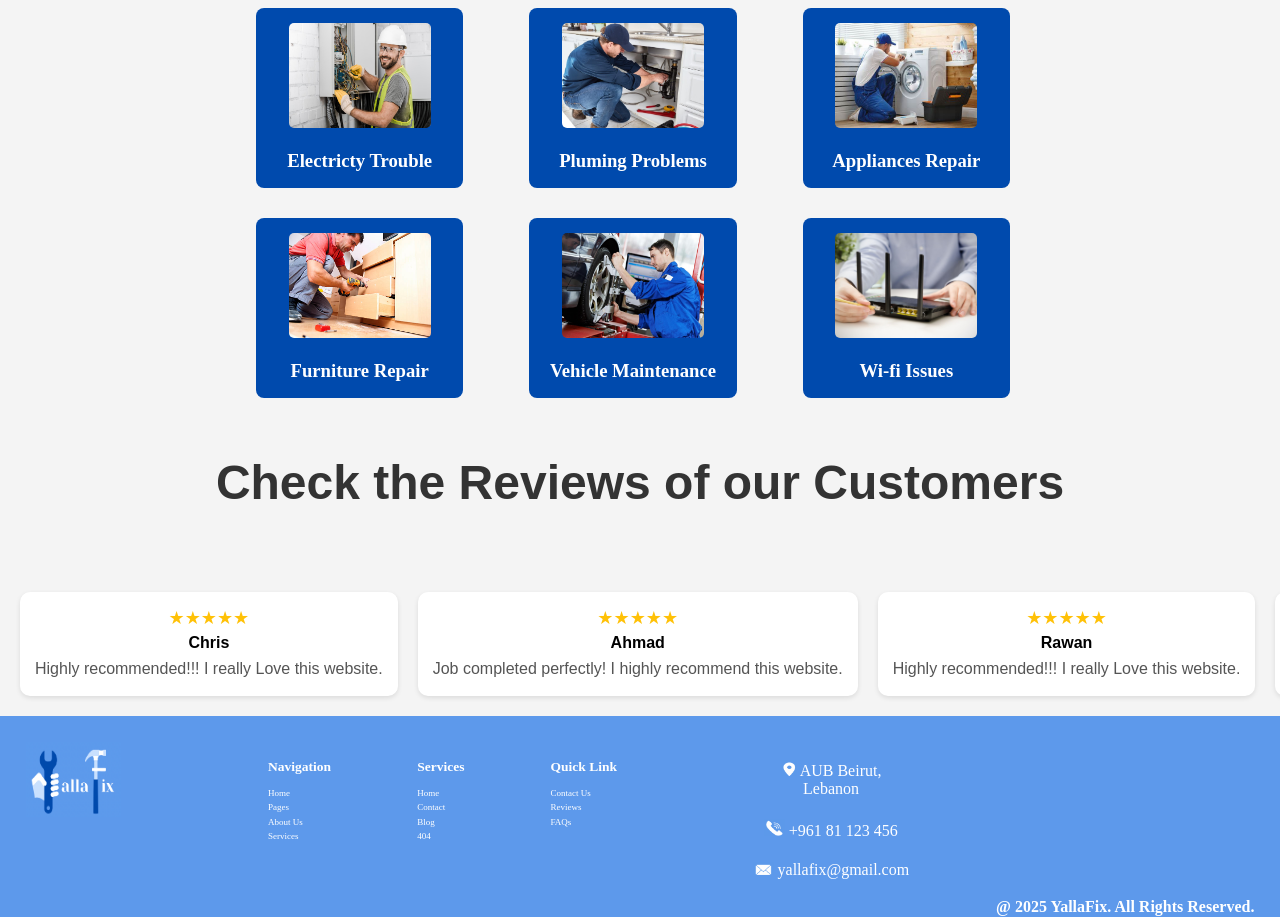
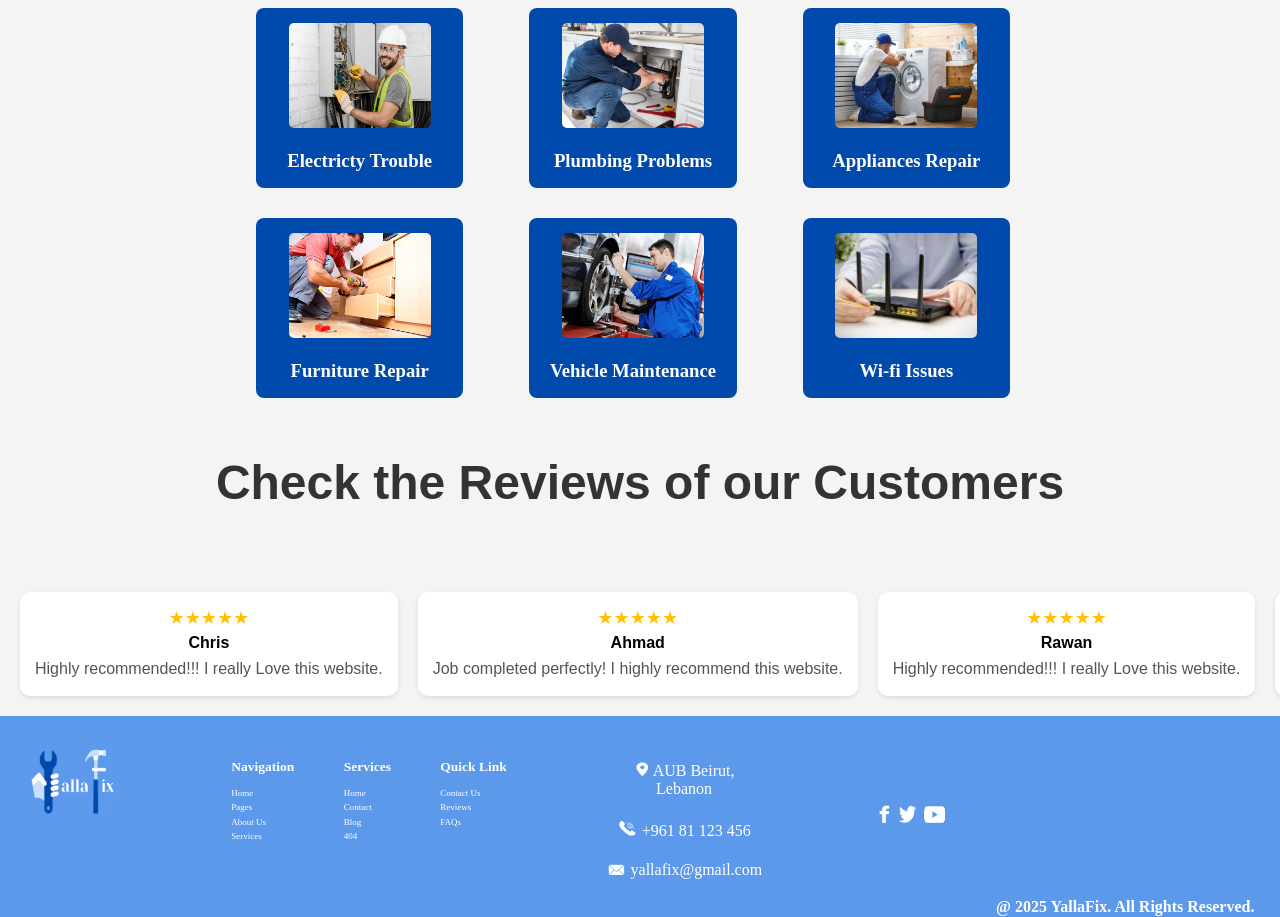
Before and after one commit to rawan-ahmad/yallafixfinal, a plain HTML site: page homepage.html in a window 1280 px wide. Shown: the part 558-1475 px from the top of the page. Drawn offline with Linux system fonts and the light colour scheme; a web font is replaced by a local one.

Commit message:
added the socials to the footer

```diff
--- a/homepage.html
+++ b/homepage.html
@@ -74,7 +74,7 @@
             </div>
             <div class="service_box">
                 <img src="Plumber.jpg" alt="Image 2">
-                <h3>Pluming Problems</h3>
+                <h3>Plumbing Problems</h3>
             </div>
             <div class="service_box">
                 <img src="Appliances.jpg" alt="Image 3">
@@ -177,6 +177,18 @@
             <img src="Email.png" class="mail-pic"> yallafix@gmail.com
         </div>
 
+        <div id="socials" style="margin-left: 5%; margin-top: 5%;">
+            <a href="https://www.facebook.com/">
+                <img src="FaceBook.png" alt="FaceBook" id="fb-pic" height="20px" width="20px">
+            </a>
+            <a href="https://www.x.com/">
+                <img src="Twitter.png" alt="Twitter" id="x-pic" height="20px" width="20px">
+            </a>
+            <a href="https://www.youtube.com">
+                <img src="Youtube.png" alt="Youtube" id="yt-pic" height="20px" width="25px">
+            </a>
+        </div>
+
         <div style="margin-top: 11%;">
             <h4>@ 2025 YallaFix. All Rights Reserved.</h4>
         </div>
```
Also changed, not shown: FaceBook.png (added), Twitter.png (added), Youtube.png (added).
